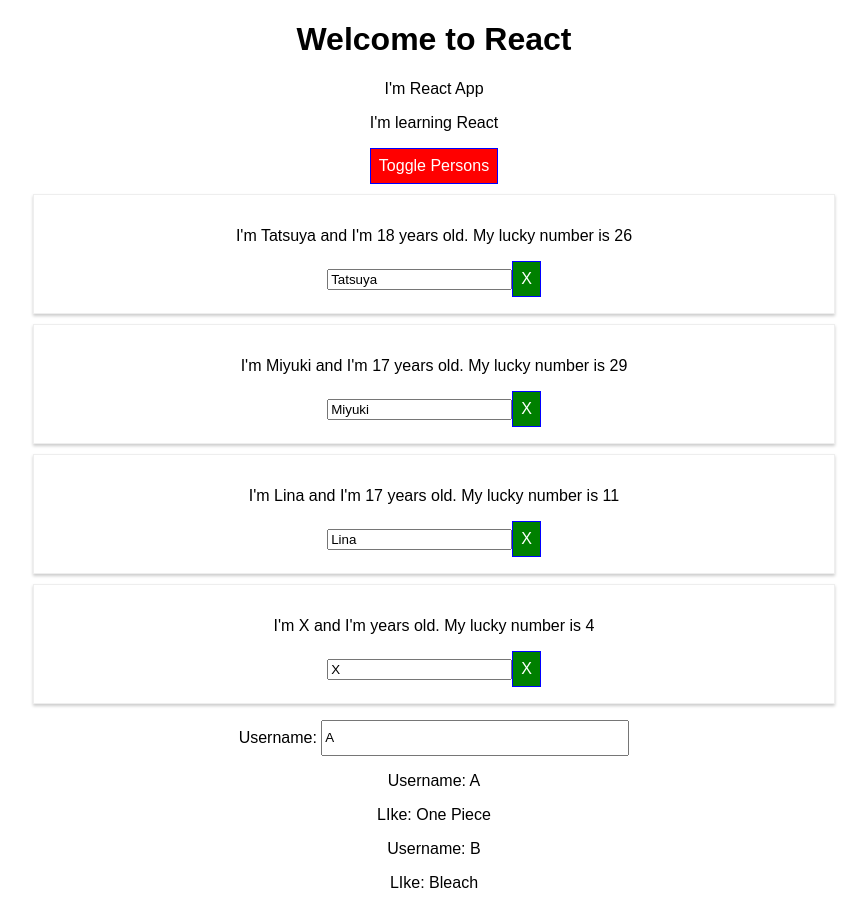
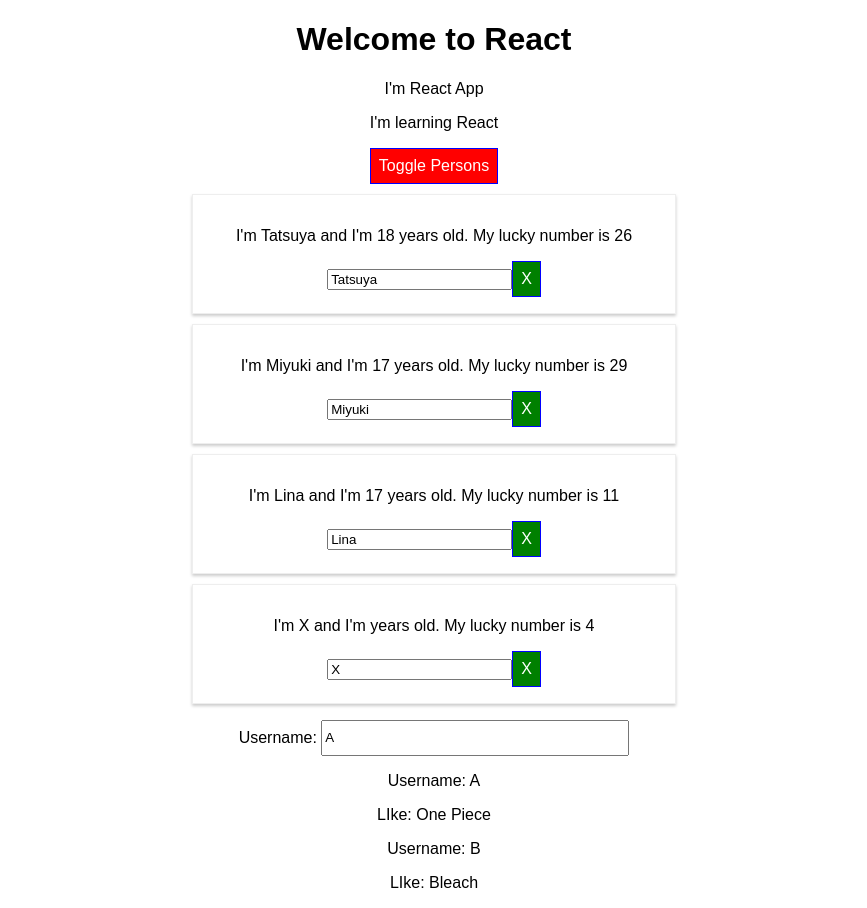
Before and after one commit to girishkumaramanchi/react-comple-guide, a React app: page / in a window 1280 px wide. Both pictures are taken after a click on the button "Toggle Persons". Shown: the whole page, without its empty margins (206-1073 px from the left). Built offline with nearby package versions, Linux system fonts and the light colour scheme.

Commit message:
removed commented code

```diff
--- a/src/App.js
+++ b/src/App.js
@@ -1,12 +1,8 @@
 import React, { Component } from 'react';
-// import Radium, { StyleRoot } from "radium";
-// import Styled from "styled-components";
 import Person from "./Person/Person"
 import UserInput from "./User/UseInput"
 import UserOutput from "./User/UserOutput"
-// import logo from './logo.svg';
 import appClasses from './App.css';
-import ErrorBoundary from "./ErrorBoundary/ErrorBoundary";
 
 class App extends Component {
   state = {
@@ -24,18 +20,6 @@
     showPersons: false
   }
 
-  // switchNameHandler = (addNewName) => {
-  //   // console.log("name changed");
-  //   // Don't do this: this.state.persons[0].name = "Shiba Tatsuya";
-  //   this.setState({
-  //     persons: [
-  //       { name:addNewName, age:18 },
-  //       { name:"Miyuki", age:17 },
-  //       { name:"Lina", age:17 },
-  //       { name:"X", age:undefined }
-  //     ]
-  //   })
-  // }
 
   deletePersonHandler = (index) => {
     // const persons = this.state.persons.slice();
@@ -47,35 +31,9 @@
   }
 
   changeNameHandler = (event, index) => {
-    const personIndex = this.state.persons.findIndex( per =>{
-      per.id === index;
-    })
-    const person = {
-      ...this.state.persons[personIndex]
-    };
-    person.name = event.target.value;
-    // person.name = event.input.value;
-    // TypeError: Cannot read property 'value' of undefined
     const persons = [...this.state.persons];
-    persons[index] = person
-    this.setState({
-      persons:persons
-    });
-    // const persons = [...this.state.persons];
-    // persons[index].name = event.target.value;
-    // this.setState({persons:persons});
-    // if we are using ids
-    // const personIndex = this.state.persons.findIndex(x => {
-    //   return x.id === id;
-    // })
-    // this.setState({
-    //   persons: [
-    //     { name:"Tatsuya", age:18 },
-    //     { name:event.target.value, age:17 },
-    //     { name:"Lina", age:17 },
-    //     { name:"X", age:undefined }
-    //   ]
-    // })
+    persons[index].name = event.target.value;
+    this.setState({persons:persons});
   }
 
   switchUserNameHandler = (event) => {
@@ -92,88 +50,31 @@
     this.setState({
       showPersons: !doesShow
     })
-    // if(this.state.showPersons===false){
-    //   this.setState({
-    //     showPersons: true
-    //   })
-    // } else {
-    //   this.setState({
-    //     showPersons: false
-    //   })
-    // }
   }
 
   render() {
 
-      const buttonStyle = {
-        backgroundColor:"green",
-        color:"white",
-        font:"inherit",
-        border:"1px solid blue",
-        padding:"8px",
-        cusor:"pointer",
-        ":hover":{
-          backgroundColor:"lightgreen",
-          color:"black"
-        }
-        // color:'blue'
-      };
 
       let btnClass = "";
-
-      // const StyledButton = Styled.button`
-      //   background-color: ${props => props.alt ? 'red' : 'green'};
-      //   color: white;
-      //   font: inherit;
-      //   border: 1px solid blue;
-      //   padding: 8px;
-      //   cursor: pointer;
-      //   &:hover {
-      //     background-color: ${props => props.alt ? 'lightcoral' : 'lightgreen'};
-      //     color: black;
-      //   }
-      // `;
 
     let persons = null;
 
     if(this.state.showPersons){
-      // buttonStyle.backgroundColor = "red";
-      // buttonStyle[":hover"] = {
-      //   backgroundColor:"lightcoral",
-      //   color:"black"
-      // }
       btnClass = appClasses.Red;
       persons = (
         <div>
           {this.state.persons.map((person, index) =>{
-            return <ErrorBoundary key={index} >
-                      <Person name={person.name}
-                        age={person.age}
-                        click={() => this.deletePersonHandler(index)}
-                        change={(event) => this.changeNameHandler(event, index)}
-                      >
-                      </Person>
-                    </ErrorBoundary>
-            // return <Person name={person.name} age={person.age} click={this.deletePersonHandler.bind(this, index)} key={index} ></Person>
+            return <Person name={person.name}
+                    age={person.age}
+                    click={() => this.deletePersonHandler(index)}
+                    change={(event) => this.changeNameHandler(event, index)}
+                    key={index}
+                  >
+                  </Person>
           })}
-          {/* <Person name={this.state.persons[0].name} age={this.state.persons[0].age} />
-          <Person name={this.state.persons[1].name}
-            age={this.state.persons[1].age}
-            click={this.switchNameHandler.bind(this, "Mahesvara")}
-            change={this.changeNameHandler}
-          >I love Shiba Tatuya</Person>
-          <Person name={this.state.persons[2].name} age={this.state.persons[2].age} >I'm Half American Half Japanese</Person>
-          <Person name={this.state.persons[3].name} age={this.state.persons[3].age} /> */}
         </div>
       );
     }
-    // else {
-    //   buttonStyle.backgroundColor = "green";
-    //   buttonStyle[":hover"] = {
-    //     backgroundColor:"lightgreen",
-    //     color:"black"
-    //   }
-    // }
 
      const classes = [];
 
@@ -185,46 +86,21 @@
      }
 
     return (
-      // <StyleRoot>
         <div className={appClasses.App}>
-          {/* <img src={logo} className="App-logo" alt="logo" /> */}
           <h1 className="App-title">Welcome to React</h1>
           <p>I'm React App</p>
           <p className={classes.join(" ")} >I'm learning React</p>
-          {/* <button style={{color:'blue'}} onClick={this.switchNameHandler.bind(this, "Shiba Tatsuya")}>Switch Name</button> */}
-          {/* <button style={buttonStyle} onClick={() =>this.switchNameHandler("Shiba Tatsuya")}>Switch Name</button> */}
-          {/* <StyledButton alt={this.state.showPersons} onClick={this.togglePesonsHandler}> */}
-            {/* <button style={buttonStyle} onClick={this.togglePesonsHandler}> */}
             <button className={btnClass} onClick={this.togglePesonsHandler}>
               Toggle Persons
             </button>
-          {/* </StyledButton> */}
           {persons}
-          {/* { this.state.showPersons === true ? */}
-              {/* : null
-          } */}
           <UserInput name={this.state.username[0].name} changed={this.switchUserNameHandler} />
           <UserOutput name={this.state.username[0].name} like={this.state.username[0].like} />
-          {/* <UserInput name={this.state.username[0].name} changed={this.switchUserNameHandler} /> */}
-          {/* if we use multiple the data will be changed in all places */}
           <UserOutput name={this.state.username[1].name} like={this.state.username[1].like} />
-          {/* <Person name="Miyuki" age="17" />
-          <Person name="Lina" age="17" >I'm Half American Half Japanese</Person>
-          <Person name="X" age="Unknown" /> */}
-          {/* <Person></Person> */}
-          {/* <header className="App-header">
-            <img src={logo} className="App-logo" alt="logo" />
-            <h1 className="App-title">Welcome to React</h1>
-          </header>
-          <p className="App-intro">
-            To get started, edit <code>src/App.js</code> and save to reload.
-          </p> */}
+
         </div>
-      // </StyleRoot>
     );
-    // return React.createElement('div', {className:"App"}, React.createElement('h1',null,  'I\'m React App'));
   }
 }
 
-// export default Radium(App);
 export default App;
--- a/src/ErrorBoundary/ErrorBoundary.js
+++ b/src/ErrorBoundary/ErrorBoundary.js
@@ -12,7 +12,6 @@
     }
 
     render(){
-        // <h1>Something went wrong</h1>
         if (this.state.hasError){
             return <h1>{this.state.errorMessage}</h1>
         } else {
--- a/src/Person/Person.css
+++ b/src/Person/Person.css
@@ -1,4 +1,4 @@
-:global .Person{
+.Person{
     width: 60%;
     margin: 10px auto;
     border: 1px solid #eee;
--- a/src/Person/Person.js
+++ b/src/Person/Person.js
@@ -1,48 +1,16 @@
 import React from "react"
-// import Radium from "radium"
-// import Styled from "styled-components"
 import personClasses from "./Person.css";
-
-// const StyledDiv = Styled.div`
-//     width: 60%;
-//     margin: 10px auto;
-//     border: 1px solid #eee;
-//     box-shadow: 0 2px 3px #ccc;
-//     padding: 16px;
-//     text-align: center;
-
-//     @media (min-width: 500px) {
-//         width:450px
-//     }
-
-// `;
 
 const person = (props) => {
 
-    const style = {
-        "@media (min-width: 500px)" : {
-            width:"450px"
-        }
-    };
-
-    // const rnd = Math.random();
-    // if(rnd>0.7){
-    //     throw new Error("something went wrong");
-    // }
-
     return(
-        // <StyledDiv>
-        // <div className={personClasses.Person}>
-        <div className="Person">
+        <div className={personClasses.Person}>
             <p onClick={props.click}>I'm {props.name} and I'm {props.age} years old. My lucky number is {Math.floor(Math.random() * 30)}</p>
             <p>{props.children}</p>
             <input type="text" onChange={props.change} value={props.name} />
-            {/* <hr /> */}
             <button className="button">X</button>
         </div>
-        // </StyledDiv>
     )
 }
 
-// export default Radium(person);
 export default person;
```
